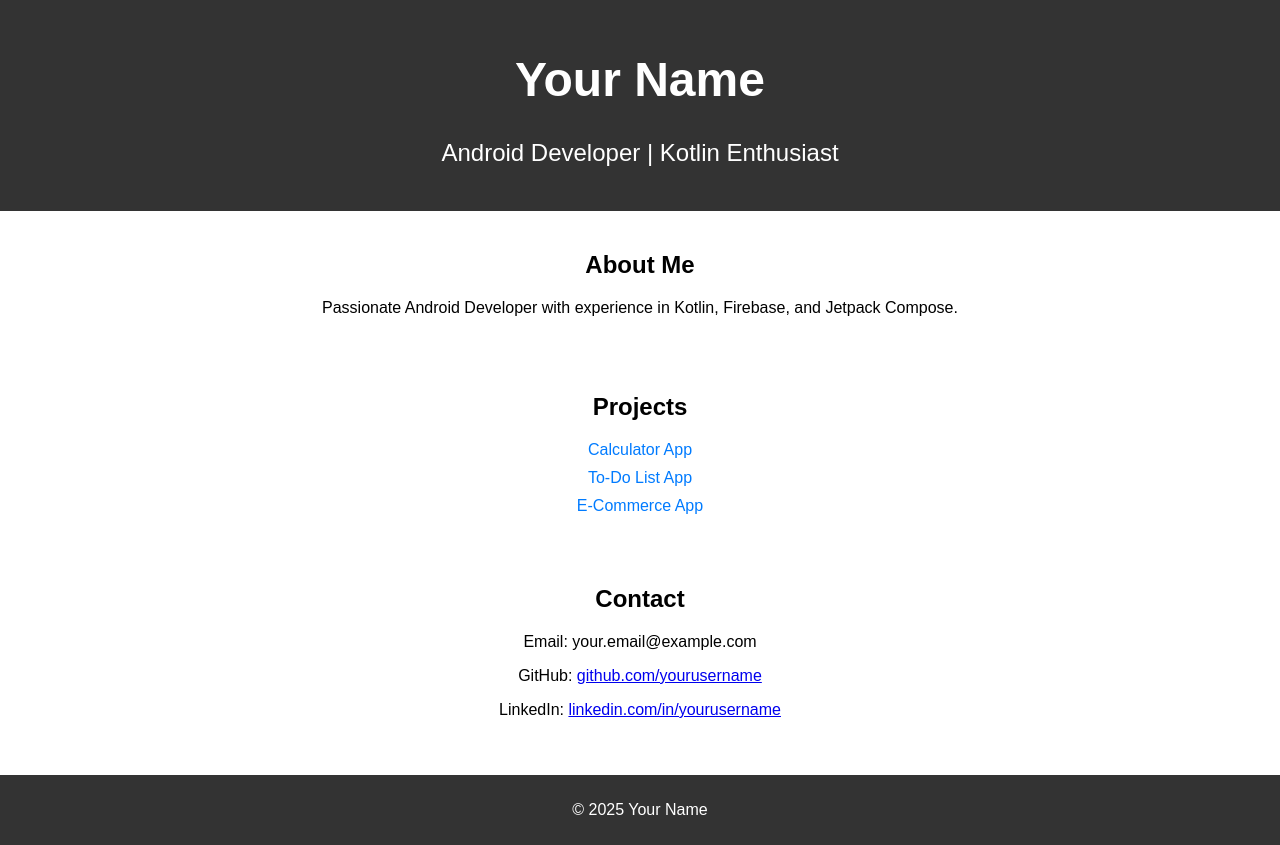
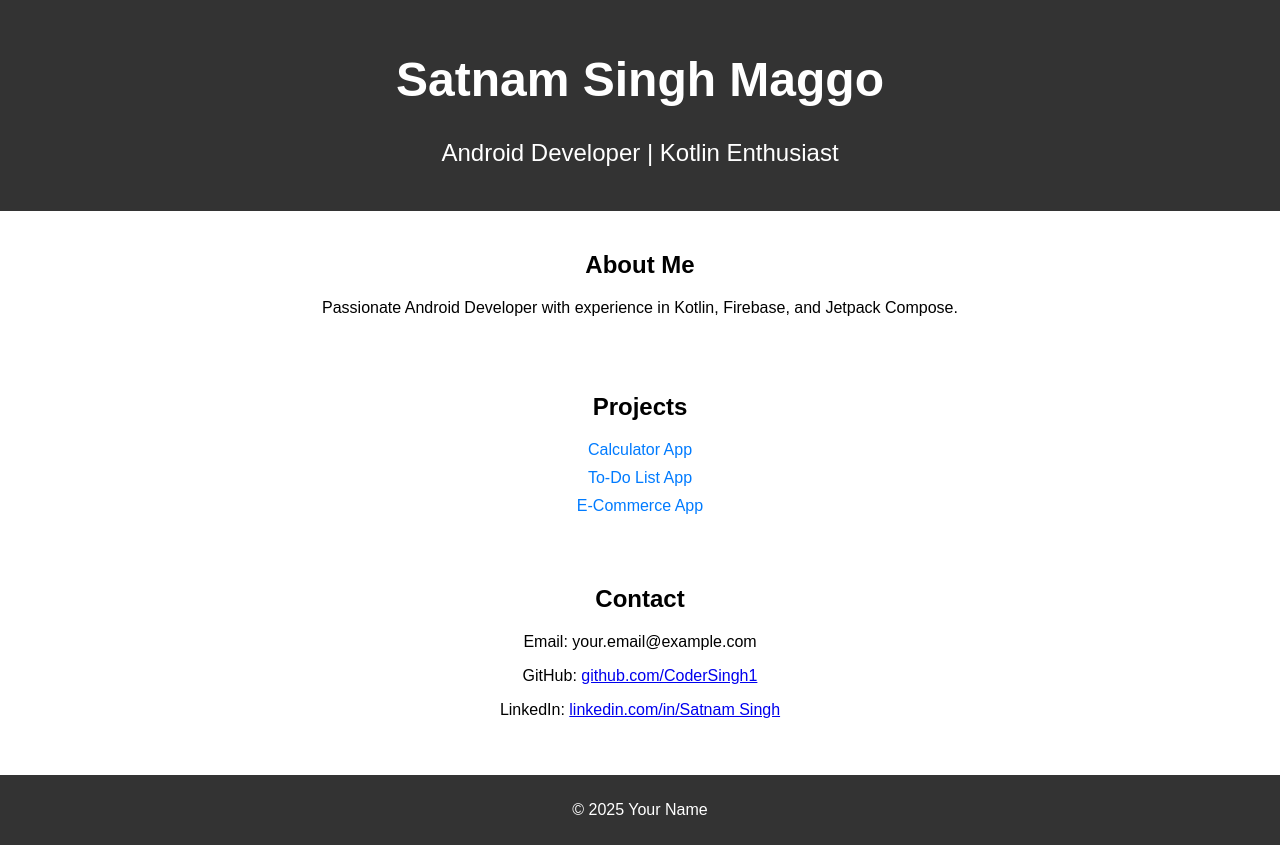
Before and after one commit to CoderSingh1/CoderSingh1.github.io, a plain HTML site: page index.html in a window 1280 px wide. Drawn offline with Linux system fonts and the light colour scheme.

Commit message:
Update index.html

```diff
--- a/index.html
+++ b/index.html
@@ -3,7 +3,7 @@
 <head>
     <meta charset="UTF-8">
     <meta name="viewport" content="width=device-width, initial-scale=1.0">
-    <title>Your Name - Android Developer</title>
+    <title>Satnam Singh Maggo - Android Developer</title>
     <style>
         body { font-family: Arial, sans-serif; margin: 0; padding: 0; text-align: center; }
         header { background: #333; color: #fff; padding: 20px; font-size: 24px; }
@@ -14,7 +14,7 @@
 </head>
 <body>
     <header>
-        <h1>Your Name</h1>
+        <h1>Satnam Singh Maggo</h1>
         <p>Android Developer | Kotlin Enthusiast</p>
     </header>
 
@@ -25,16 +25,16 @@
 
     <section class="projects">
         <h2>Projects</h2>
-        <a href="https://github.com/yourusername/calculator-app">Calculator App</a>
-        <a href="https://github.com/yourusername/todo-list-app">To-Do List App</a>
-        <a href="https://github.com/yourusername/ecommerce-app">E-Commerce App</a>
+        <a href="https://github.com/CoderSingh1/calculator-app">Calculator App</a>
+        <a href="https://github.com/CoderSingh1/todo-list-app">To-Do List App</a>
+        <a href="https://github.com/CoderSingh1/ecommerce-app">E-Commerce App</a>
     </section>
 
     <section>
         <h2>Contact</h2>
         <p>Email: your.email@example.com</p>
-        <p>GitHub: <a href="https://github.com/yourusername">github.com/yourusername</a></p>
-        <p>LinkedIn: <a href="https://linkedin.com/in/yourusername">linkedin.com/in/yourusername</a></p>
+        <p>GitHub: <a href="https://github.com/CoderSingh1">github.com/CoderSingh1</a></p>
+        <p>LinkedIn: <a href="https://www.linkedin.com/in/satnam-singh-88a8a428a/">linkedin.com/in/Satnam Singh</a></p>
     </section>
 
     <footer>
```
